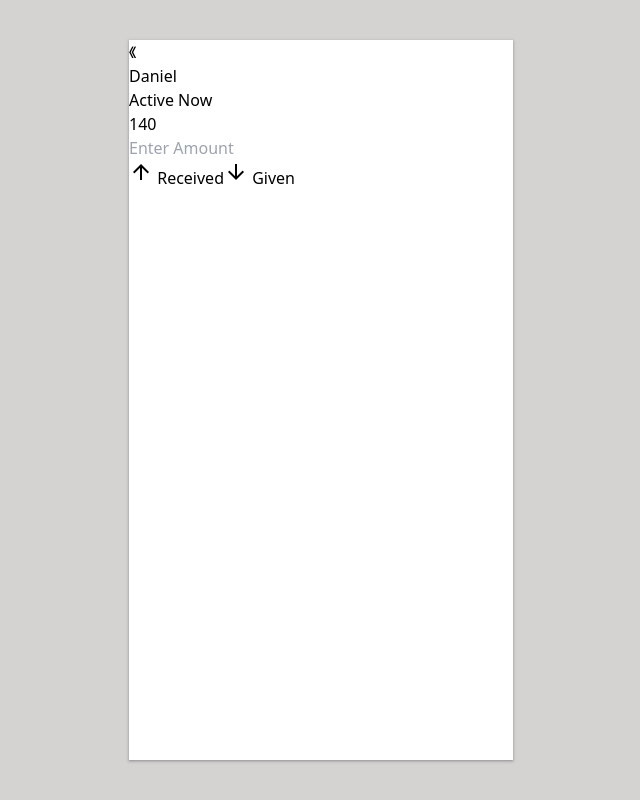
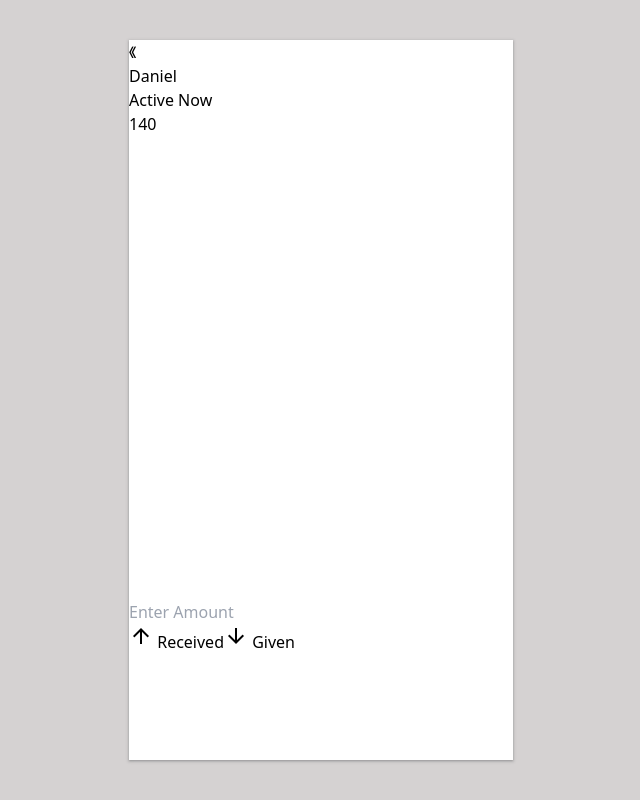
Before and after one commit to imverma09/okCredit, a React (Vite) app: page /Daniel in a window 1280 px wide. Shown: the whole page, without its empty margins (319-959 px from the left). Built offline with nearby package versions, Linux system fonts and the light colour scheme.

Commit message:
cash list fixed

```diff
--- a/src/App.jsx
+++ b/src/App.jsx
@@ -5,15 +5,16 @@ import { contextProvider } from './components/context/UserContextProvider'
 function App() {
   const {userList , setUserList , addPerson ,setAddPerson}  = useContext(contextProvider)
   const [searchValue , setSearchValue] = useState('')
+  const [showData ,setShowData] = useState(userList)
   function userHandle(){
      if (addPerson.trim() == '') {
       alert(" Enter Name ")
-       return
+       return ;
      }
      const exists = userList.some(val => val.userName.toLowerCase() == addPerson.toLowerCase())
      if(exists){
       alert("User Name All Ready Exists")
-      return
+      return ;
      }
     setUserList([...userList  , { userName :  addPerson , totalAmount : 0}])
     setAddPerson('')
@@ -22,14 +23,13 @@ function App() {
     const filterData =  userList.filter(val=> val.userName.toLowerCase() == searchValue.toLowerCase())
     if(filterData.length == 0){
       alert("no user Found")
-      return
+      return ;
     }
-    setUserList(filterData)
+    setShowData(filterData)
     setSearchValue("")
   }
-  function clearData(){
 
-  }
+
 
   return (
     <div>
@@ -52,13 +52,13 @@ function App() {
           <input type="text" className='border-2 border-solid border-gray-300 px-1' placeholder='Enter Name to Search' value={searchValue} onChange={(e)=>setSearchValue(e.target.value)} />
           <button className='border-gray-50 bg-gray-50 border-2 px-12 ml-2' onClick={searchHandle}>Search</button>
           {
-            <button className='border-gray-50 bg-gray-50 border-2 px-6 ml-2' onClick={clearData}>X</button>
+            <button className='border-gray-50 bg-gray-50 border-2 px-6 ml-2' onClick={()=> setShowData(userList)}>X</button>
           }
           </div>
         </nav>
      <section className='userSection'>
         {
-          userList.map(({userName , totalAmount})=>
+          showData.map(({userName , totalAmount})=>
            <Link to={`/${userName}`} key={Math.random()}>
              <div className='border-2 border-gray-100 flex justify-between mt-5 px-2 py-2 bg-gray-50'>
                     <p className='text-xl'>{userName}</p>
--- a/src/components/Person.jsx
+++ b/src/components/Person.jsx
@@ -29,6 +29,7 @@ function Person() {
           )
         }
       </div>
+      <section className='section'>
       {
         amountList.map(({ amount, type, time }) =>
           <div className={type == 'given' ? "list justify-end" : "list justify-start"}>
@@ -39,6 +40,7 @@ function Person() {
           </div>
         )
       }
+      </section>
       <div className='absolute bottom-0 w-full  bg-gray-50 '>
         <input type="number" placeholder='Enter Amount' className='w-3/4 block p-2 mx-auto my-2 border-2 border-gray' value={amount} onChange={e => setAmount(e.target.value)} />
         <div className='w-full border-2 border-white'></div>
--- a/src/index.css
+++ b/src/index.css
@@ -21,16 +21,23 @@ body{
     box-shadow: rgba(60, 64, 67, 0.3) 0px 1px 2px 0px, rgba(60, 64, 67, 0.15) 0px 1px 3px 1px;
 }
 .amount-box{
-    border: 2px solid black;
+    /* border: 2px solid black; */
     padding: 4px 15px;
     display: flex;
     align-items:center;
     gap: 10px;
+    background-color: #f9fafb;
     border-radius: 6px;
     width: max-content;
 }
 .list{
     display: flex;
-    /* padding: 0 20px; */
     margin: 10px;
 }
+.section{
+    height:58vh ;
+    overflow-y: scroll;
+}
+.section::-webkit-scrollbar{
+    display: none;
+}
```
